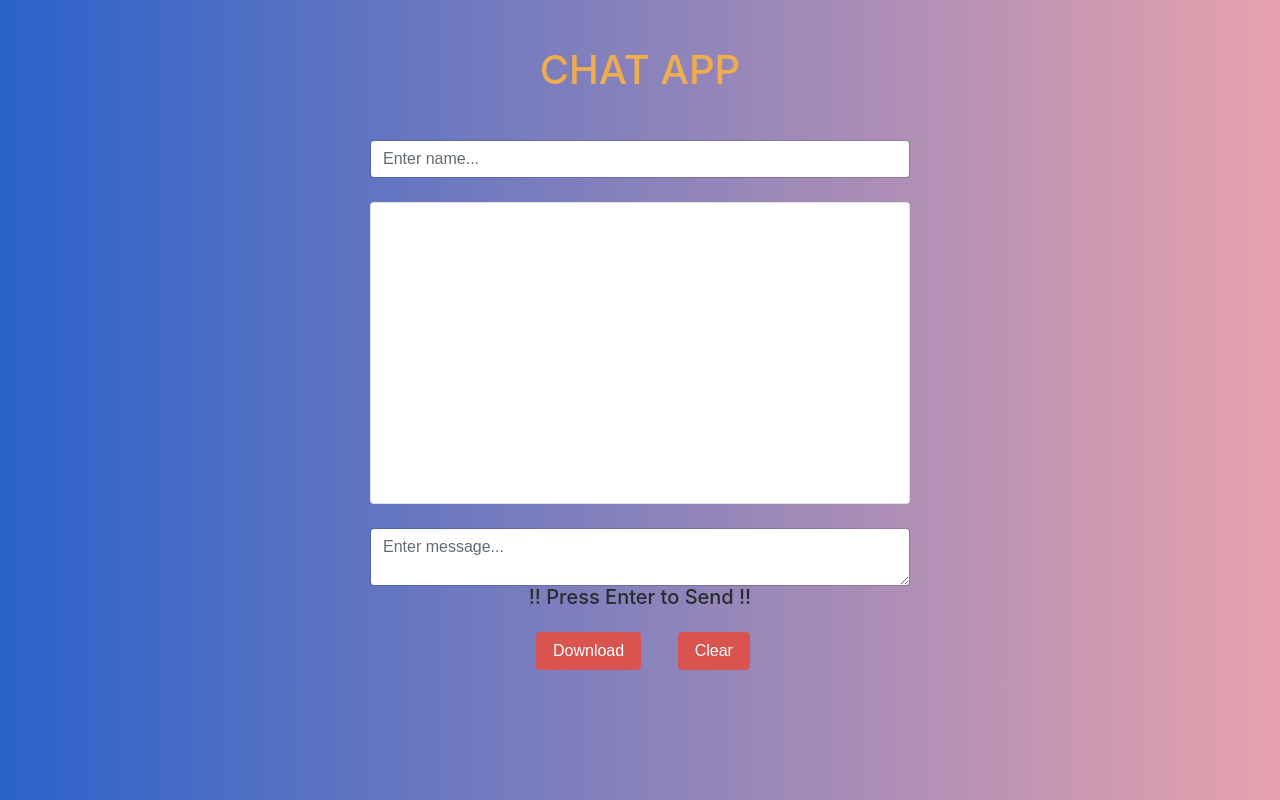
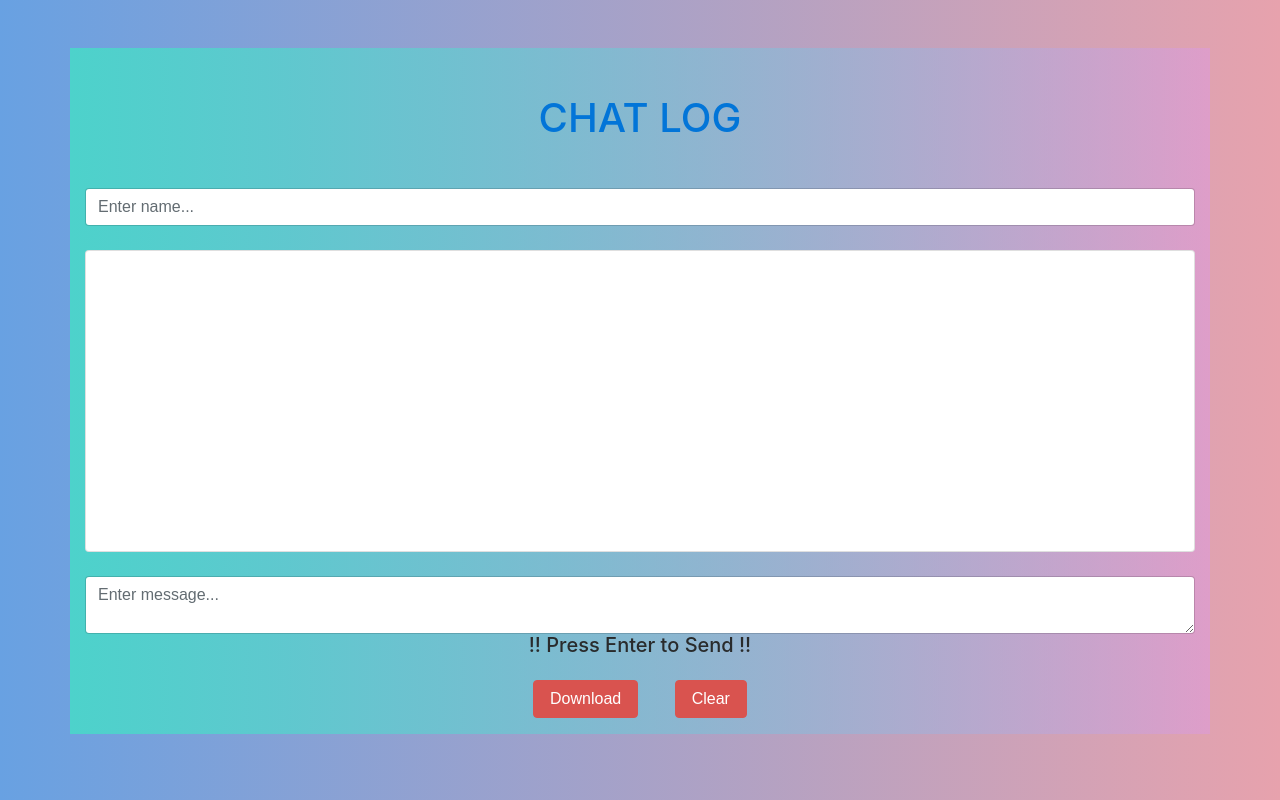
Before and after one commit to onkarpatil28992/Phase3_Project3_ChatLog_App, a website: page index.html in a window 1280 px wide. Drawn offline with nearby package versions, Linux system fonts and the light colour scheme; no server answers.

Commit message:
from local to remote

```diff
--- a/index.html
+++ b/index.html
@@ -17,15 +17,18 @@
         height: 300px;
       }
       #body {
-        background: linear-gradient(to right, rgb(42, 98, 202), rgb(231, 162, 173));
+        background: linear-gradient(to right, rgb(104, 161, 226), rgb(231, 162, 173));
+      }
+      #field {
+        background: linear-gradient(to right, rgb(77, 210, 203), rgba(220, 153, 228, 0.479));
       }
     </style>
   </head>
   <body id="body">
     <div class="container">
       <div class="row">
-        <div class="col-md-6 offset-md-3 col-sm-12">
-          <h1 class="text-center m-5 text-warning">CHAT APP</h1>
+        <div class="col-md-12  col-sm-12 mt-5 " id="field">
+          <h1 class="text-center m-5 text-primary text-uppercase">Chat Log</h1>
           <div id="status"></div>
           <div id="chat">
             <input
@@ -47,10 +50,7 @@
 
             <div class="text-center text-capitalise text-dark">
               <h5>!! Press Enter to Send !!</h5>
-            </div>
-          </div>
-          <div>
-            <span class="col-md-6 offset-md-3 col-sm-12">
+              <span class="">
                 <a href="chats.csv"
                   ><button class="btn btn-danger m-3 container-fluid">
                     Download
@@ -61,6 +61,7 @@
                   Clear
                 </button></span
               >
+            </div>
           </div>
         </div>
       </div>
--- a/package.json
+++ b/package.json
@@ -1,5 +1,5 @@
 {
-  "name": "chat_app",
+  "name": "chat_log",
   "version": "1.0.0",
   "description": "",
   "main": "index.js",
```
Lines whose indentation alone changed are shown as unchanged.
